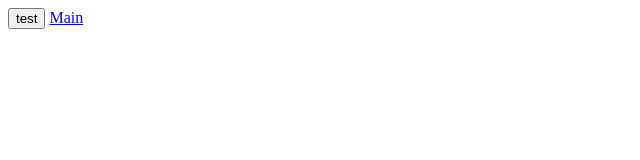
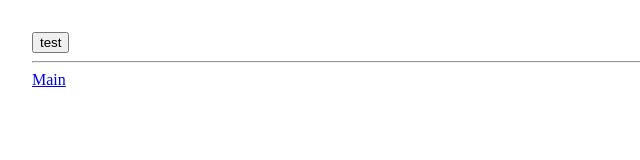
Before and after one commit to mgalmes/mgalmes.github.io, a plain HTML site: page index.html in a window 1280 px wide. Shown: the whole page, without its empty margins (0-640 px from the left). Drawn offline with Linux system fonts and the light colour scheme.

Commit message:
Update index.html

```diff
--- a/index.html
+++ b/index.html
@@ -3,6 +3,7 @@
 <head>
   <!-- Global site tag (gtag.js) - Google Analytics -->
 <script async src="https://www.googletagmanager.com/gtag/js?id=G-JYYDLQW7XP"></script>
+  <meta name="viewport" content="width=device-width">
 <script>
   window.dataLayer = window.dataLayer || [];
   function gtag(){dataLayer.push(arguments);}
@@ -16,9 +17,15 @@ function test() {
   alert(eval(prompt("code")));
 }
 </script>
+  <style>
+    body {
+     margin: 2em;
+    }
+  </style>
 </head>
 <body>
 <button onclick="test()">test</button>
+  <hr>
 <a href="/">Main</href>
 </body>
 </html>
```
